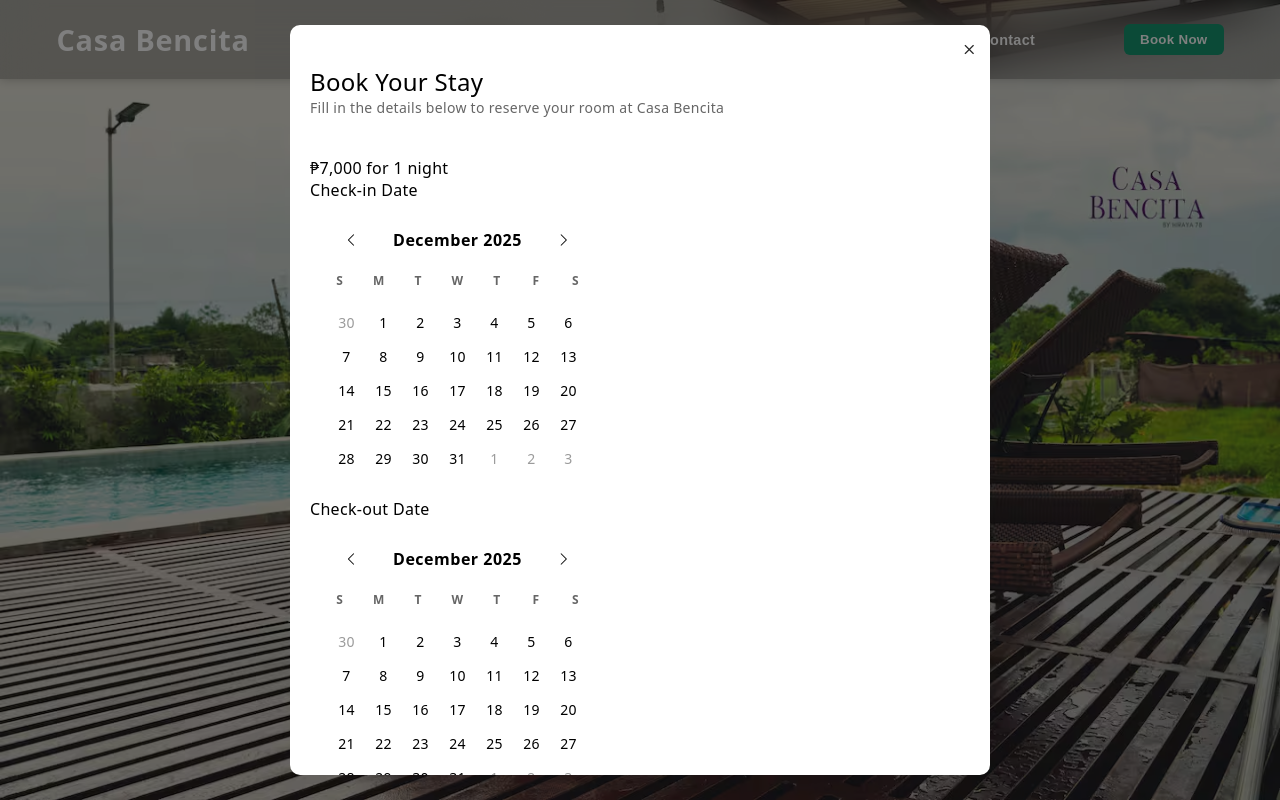
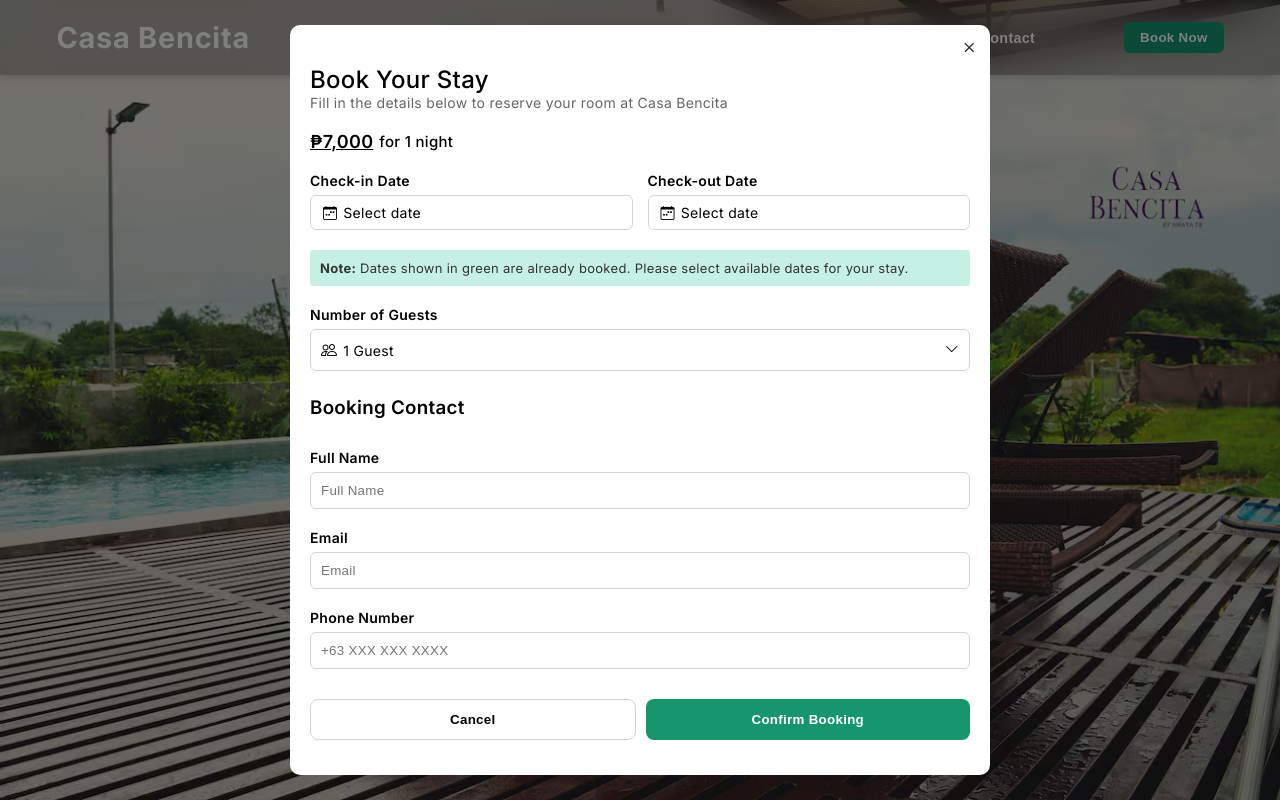
Before and after one commit to emdigemini/frontend-casa-bencita, a React (Vite) app in the folder frontend/: page / in a window 1280 px wide. Both pictures are taken after a click on the button "Book Now". Shown: the top 800 px of the page. Built offline with nearby package versions, Linux system fonts and the light colour scheme.

Commit message:
Enhance BookingModal with calendar toggle and guest selection; update styles for improved UI consistency

```diff
--- a/frontend/index.html
+++ b/frontend/index.html
@@ -6,6 +6,9 @@
     <title>Casa Bencita</title>
     <link rel="icon" type="image/png" href="icon.jpg">
     <link rel="stylesheet" href="https://cdnjs.cloudflare.com/ajax/libs/font-awesome/6.5.0/css/all.min.css"/>
+    <link rel="preconnect" href="https://fonts.googleapis.com">
+    <link rel="preconnect" href="https://fonts.gstatic.com" crossorigin>
+    <link href="https://fonts.googleapis.com/css2?family=Inter:ital,opsz,wght@0,14..32,100..900;1,14..32,100..900&display=swap" rel="stylesheet">
   </head>
   <body>
     <div id="root"></div>
--- a/frontend/src/components/BookingModal.jsx
+++ b/frontend/src/components/BookingModal.jsx
@@ -1,15 +1,19 @@
 import Calendar from "./Calendar";
 import { BookingContext } from "../context/BookingContext";
-import { useContext, useEffect } from "react";
+import { useContext, useEffect, useState } from "react";
 
 function BookingModal(){
   const { closeBooking } = useContext(BookingContext);
+  const [ toggleCalendar, setToggleCalendar ] = useState({checkin: false, checkout: false});
+  const [ toggleGuest, setToggleGuest ] = useState(false);
 
   useEffect(() => {
-    document.body.classList.add('no-scroll');
+    const originalOverflow = document.body.style.overflowY;
+
+    document.documentElement.style.overflowY = 'hidden';
 
     return () => {
-      document.body.classList.remove('no-scroll');
+      document.documentElement.style.overflowY = originalOverflow;
     };
   }, []);
 
@@ -29,18 +33,27 @@ function BookingModal(){
           <h2>Book Your Stay</h2>
           <p>Fill in the details below to reserve your room at Casa Bencita</p>
         </div>
-        <div className="select-date-box">
-          <div className="price-box">
-            <span>₱7,000</span> for 1 night
+        <div className="booking-widget">
+          <div className="booking-widget__price">
+            <span>₱7,000</span> <p>for 1 night</p>
           </div>
-          <div className="select-date">
+          <div className="booking-widget__date">
             <div className="input-box">
               <label htmlFor="">Check-in Date</label>
-              <CustomCalendar />
+              <div onClick={(e) => {setToggleCalendar({...toggleCalendar, checkin: !toggleCalendar.checkin})}} className="date-select__calendar">
+                <i className="bi bi-calendar-week"></i>
+                <p>Select date</p>
+                {toggleCalendar.checkin && <CustomCalendar />}
+
+              </div>
             </div>
             <div className="input-box">
               <label htmlFor="">Check-out Date</label>
-              <CustomCalendar />
+              <div onClick={(e) => {setToggleCalendar({...toggleCalendar, checkout: !toggleCalendar.checkout})}} className="date-select__calendar">
+                <i className="bi bi-calendar-week"></i>
+                <p>Select date</p>
+                {toggleCalendar.checkout && <CustomCalendar />}
+              </div>
             </div>
           </div>
           <div className="note">
@@ -49,7 +62,16 @@ function BookingModal(){
         </div>
         <div className="input-box">
           <label htmlFor="">Number of Guests</label>
-          <CustomDropdown />
+          <div className="select-guest">
+            <div onClick={() => setToggleGuest(!toggleGuest)} className="select-box">
+              <p>
+                <i className="bi bi-people"></i>
+                1 Guest
+              </p>
+              <i className="bi bi-chevron-down"></i>
+            </div>
+            {toggleGuest && <GuestDropdown />}
+          </div>
         </div>
         <h3>Booking Contact</h3>
         <div className="input-box">
@@ -75,48 +97,37 @@ function BookingModal(){
 
 function CustomCalendar(){
   return (
-    <div className="custom-date">
-      <div className="custom-calendar">
+    <div onClick={(e) => e.stopPropagation()} className="calendar-box">
       <Calendar />
-      </div>
     </div>
   )
 }
 
-function CustomDropdown(){
+function GuestDropdown(){
   const guests = [
-    {id: 0, icon: '<i className="bi bi-people"></i>', guest: '1 Guest'},
-    {id: 1, icon: '<i className="bi bi-people"></i>', guest: '2 Guests'},
-    {id: 2, icon: '<i className="bi bi-people"></i>', guest: '3 Guests'},
-    {id: 3, icon: '<i className="bi bi-people"></i>', guest: '4 Guests'},
-    {id: 4, icon: '<i className="bi bi-people"></i>', guest: '5 Guests'},
-    {id: 5, icon: '<i className="bi bi-people"></i>', guest: '6 Guests'},
-    {id: 6, icon: '<i className="bi bi-people"></i>', guest: '7 Guests'},
-    {id: 7, icon: '<i className="bi bi-people"></i>', guest: '8 Guests'},
+    {id: 0, icon: 'bi bi-people', guest: '1 Guest'},
+    {id: 1, icon: 'bi bi-people', guest: '2 Guests'},
+    {id: 2, icon: 'bi bi-people', guest: '3 Guests'},
+    {id: 3, icon: 'bi bi-people', guest: '4 Guests'},
+    {id: 4, icon: 'bi bi-people', guest: '5 Guests'},
+    {id: 5, icon: 'bi bi-people', guest: '6 Guests'},
+    {id: 6, icon: 'bi bi-people', guest: '7 Guests'},
+    {id: 7, icon: 'bi bi-people', guest: '8 Guests'},
   ]
 
   return (
-    <div className="custom-dropdown">
-      <div className="select-box">
-        <p>
-          <i className="bi bi-people"></i>
-          1 Guest
-        </p>
-        <i className="bi bi-chevron-down"></i>
-      </div>
     <div className="dropdown-box">
       <ul>
         {guests.map(g => {
           return (
             <li key={g.id}>
-                {g.icon}
+              <i className={g.icon}></i>
               {g.guest}
             </li>
           )
         })}
       </ul>
     </div>
-    </div>
   )
 }
 
--- a/frontend/src/main.scss
+++ b/frontend/src/main.scss
@@ -18,8 +18,8 @@
   letter-spacing: 0.3px;
 }
 
-html {
-  font-family: system-ui, -apple-system, BlinkMacSystemFont, 'Segoe UI', Roboto, Oxygen, Ubuntu, Cantarell, 'Open Sans', 'Helvetica Neue', sans-serif;
+html, body {
+  font-family: "Inter", sans-serif;
   -webkit-font-smoothing: antialiased;
   -moz-osx-font-smoothing: grayscale;
   min-height: 100vh;
@@ -27,10 +27,6 @@ html {
   overflow-x: hidden;
   overflow-y: scroll;
   scroll-behavior: smooth;
-}
-
-body.no-scroll {
-  overflow-y: hidden;
 }
 
 body::-webkit-scrollbar {
@@ -49,7 +45,7 @@ body::-webkit-scrollbar-thumb {
   border: 3px solid #f0f0f0;
 }
 
-  #root {
+#root {
   display: flex;
   flex-direction: column;
   height: auto;
--- a/frontend/src/styles/_bookingmodal.scss
+++ b/frontend/src/styles/_bookingmodal.scss
@@ -17,7 +17,6 @@
     display: flex;
     flex-direction: column;
     overflow: hidden;
-    overflow-y: scroll;
     padding: 20px;
 
     &::-webkit-scrollbar {
@@ -53,7 +52,7 @@
       display: flex;
       flex-direction: column;
       align-items: flex-start;
-      padding: 20px 0 40px;
+      padding: 20px 0;
 
       h2 {
         font-weight: 500;
@@ -64,7 +63,209 @@
       }
     }
 
+    h3 {
+      font-weight: 600;
+      margin: 15px 0 20px;
+    }
 
+    .input-box {
+      display: flex;
+      flex-direction: column;
+      gap: 6px;
+      margin: 10px 0;
+
+      label {
+        font-size: 14px;
+        font-weight: 600;
+      } input {
+        padding: 10px;
+        border-radius: 6px;
+        border: 1px solid $form_border;
+
+        &:focus {
+          outline: none;
+          border: 1px solid $black;
+        }
+      }
+    }
+
+    .buttons {
+      display: flex;
+      margin: 20px 0 ;
+      gap: 10px;
+
+      button {
+        color: $black;
+        border: 1px solid $form_border;
+        border-radius: 8px;
+        padding: 12px 20px;
+        width: 100%;
+        font-weight: 600;
+        background: $white;
+        cursor: pointer;
+
+        &:hover {
+          background: darken($white, 2%);
+        }
+
+        &:nth-child(2) {
+          background: $lime;
+          color: $white;
+          border: none;
+
+          &:hover {
+            background: lighten($lime, 2%);
+          }
+        }
+      }
+    }
+
+    .booking-widget {
+      display: flex;
+      flex-direction: column;
+      align-items: center;
+
+      .note {
+        align-self: flex-start;
+        font-size: 13px;
+        margin: 10px 0;
+        padding: 10px;
+        border-radius: 4px;
+        width: 100%;
+      }
+
+      .booking-widget__price {
+        display: flex;
+        align-items: center;
+        align-self: flex-start;
+        gap: 6px;
+        margin-bottom: 10px;
+        font-weight: 500;
+
+        p {
+          font-size: 15px;
+          text-decoration: none;
+        }
+
+        span {
+          color: $black;
+          font-size: 18px;
+          font-weight: 600;
+          text-decoration: underline;
+        }
+      }
+
+      .booking-widget__date {
+        display: flex;
+        justify-content: space-between;
+        width: 100%;
+        gap: 15px;
+
+        .input-box {
+          width: 100%;
+          gap: 6px;
+
+          .date-select__calendar {
+            position: relative;
+            display: flex;
+            align-items: center;
+            justify-content: flex-start;
+            gap: 6px;
+            width: 100%;
+            border: 1px solid #d4d4d4;
+            border-radius: 6px;
+            padding: 8px 12px;
+            font-size: 14px;
+            user-select: none;
+            cursor: pointer;
+
+            &:hover {
+              background: darken($white, 4%);
+            }
+
+            .calendar-box {
+              position: absolute;
+              top: 42px;
+              left: 0;
+              display: block;
+              box-shadow: 0 0 4px rgba($black, 0.5);
+              border-radius: 6px;
+              z-index: 2;
+
+              .calendar {
+                width: 250px;
+                margin: unset;
+
+                .header {
+                  font-size: 13px;
+
+                  button {
+                    font-size: 12px;
+                  }
+                }
+
+                .days {
+                  gap: 0;
+                }
+              }
+            }
+          }
+        }
+      }
+    }
+
+    .select-guest {
+      position: relative;
+      border: 1px solid $form_border;
+      border-radius: 6px;
+      font-size: 14px;
+
+      .select-box {
+        display: flex;
+        justify-content: space-between;
+        padding: 10px;
+        cursor: pointer;
+
+        &:hover {
+          background: darken($white, 4%);
+        }
+
+        p {
+          display: flex;
+          align-items: center;
+          gap: 6px;
+          i {
+            font-size: 16px;
+          }
+        }
+      }
+
+      .dropdown-box {
+        position: absolute;
+        background: $white;
+        width: 100%;
+        box-shadow: 0 0 4px rgba($black, 0.5);
+        border-radius: 6px;
+        top: calc(100% + 8px);
+        z-index: 2;
+
+        ul li {
+          display: flex;
+          gap: 6px;
+          align-items: center;
+          border-radius: 6px;
+          padding: 10px;
+          cursor: pointer;
+
+          i {
+            font-size: 16px;
+          }
+
+          &:hover {
+            background: darken($white, 10%);
+          }
+        }
+      }
+    }
   }
-
 }
--- a/frontend/src/styles/_header.scss
+++ b/frontend/src/styles/_header.scss
@@ -6,6 +6,7 @@ header {
   display: flex;
   align-items: center;
   justify-content: space-around;
+  width: 100%;
   padding: 20px;
   background: var(--bg-nav);
   backdrop-filter: blur(20px);
@@ -63,6 +64,10 @@ header.scroll {
   nav {
     button {
       color: #575757ff;
+
+      &:hover {
+        color: lighten($lime, 12%);
+      }
     }
   }
 
--- a/frontend/src/styles/_reviews.scss
+++ b/frontend/src/styles/_reviews.scss
@@ -26,6 +26,7 @@
       align-items: center;
       justify-content: center;
       gap: 4px;
+      width: max-content;
 
       img {
         height: 25px;
@@ -38,7 +39,7 @@
       }
 
       span {
-        width: 100%;
+        display: flex;
         color: #666;
       }
     }
--- a/frontend/src/styles/_variables.scss
+++ b/frontend/src/styles/_variables.scss
@@ -9,3 +9,4 @@ $black: #000;
 $lime: #17966e;
 $lime_border: 2px solid lighten(rgba($lime, 0.3), 20%);
 $navy_blue: #111827;
+$form_border: #d4d4d4;
```
Also changed, not shown: frontend/src/styles/_contact.scss (+7 -5 lines). Lines whose indentation alone changed are shown as unchanged.
